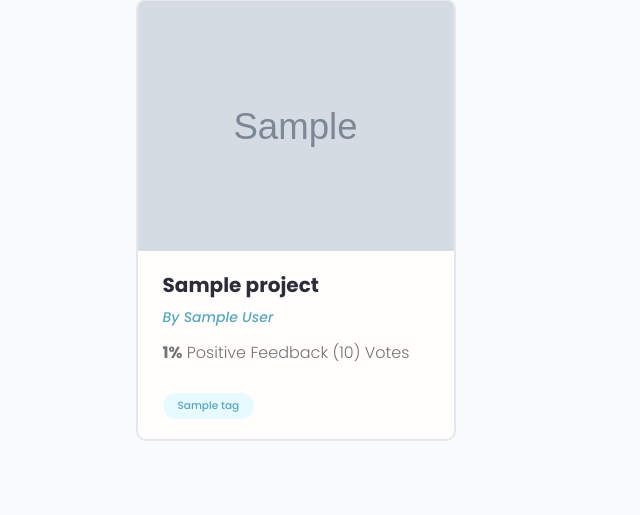
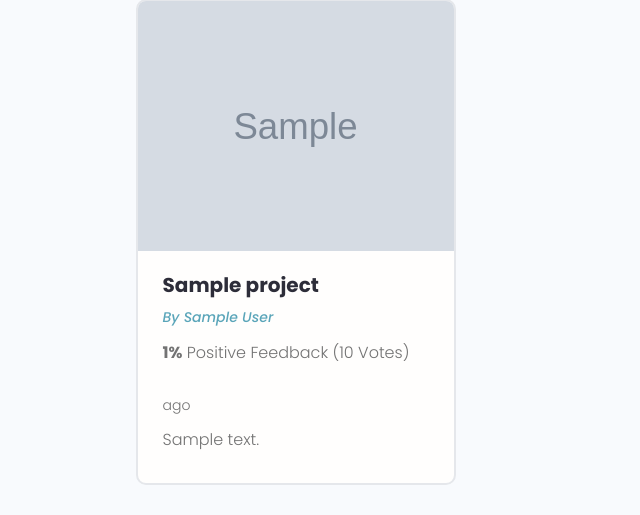
Before and after one commit to Coder1998Man/training-django, a Django app: page /projects/ in a window 1280 px wide. Shown: the part 370-885 px from the top of the page, without its empty margins (0-640 px from the left). Before the commit the page ends 811 px from the top, so only its background shows below. Run offline with Django 5.2, Linux system fonts and the light colour scheme; tables that the repository leaves empty hold one stand-in row (values such as "Sample post"); grey boxes marked "Sample" are stand-in pictures; parts of the project's set-up code (start-up, migrations or seed data) failed here and were passed over; some libraries are stand-ins or nearby versions.

Commit message:
some fix

```diff
--- a/blog/models.py
+++ b/blog/models.py
@@ -15,6 +15,7 @@
     source_link = models.CharField(max_length=2000, null=True, blank=True)
     created = models.DateTimeField(auto_now_add=True)
     id = models.UUIDField(default=uuid.uuid4, unique=True, primary_key=True, editable=False)
+
 
     def __str__(self):
         return self.title
--- a/blog/templates/blog/projects.html
+++ b/blog/templates/blog/projects.html
@@ -13,7 +13,7 @@
             </div>
 
             <div class="hero-section__search">
-                <form id='searchForm' class="form" action="{% url 'home' %}" method="get">
+                <form id='searchForm' class="form" action="{% url 'projects' %}" method="get">
                     <div class="form__field">
                         <label for="formInput#search">Search By Projects </label>
                         <input class="input input--text" id="formInput#search" type="text" name="search_query"
@@ -37,21 +37,12 @@
                             <img class="project__thumbnail" src="{{project.featured_image.url}}" alt="project thumbnail" />
                             <div class="card__body">
                                 <h3 class="project__title">{{project.title}}</h3>
-                                <p><a class="project__author" href="{% url 'project' project.id %}">By
-                                    {{project.owner.name}}</a>
+                                <p><a class="project__author" href="profile.html">By {{project.owner.name}}</a></p>
+                                <p class="project--rating">
+                                    <span style="font-weight: bold;">{{project.vote_ratio}}%</span> Positive Feedback ({{project.vote_total}} Vote{{project.vote_total|pluralize:"s"}})
                                 </p>
-                                <p class="project--rating">
-                                    <span style="font-weight: bold;">{{project.vote_ratio}}%</span> Positive
-                                    Feedback ({{project.vote_total}}) Vote{{project.vote_total|pluralize:"s"}}
-                                </p>
-                                <div class="project__tags">
-                                    {% for tag in project.tags.all %}
-                                    <span class="tag tag--pill tag--main">
-                                        <small>{{tag}}</small>
-                                    </span>
-                                    {% endfor %}
-
-                                </div>
+                                <p><small>{{project.created_at|timesince}} ago</small></p>
+                                <p>{{project.description}}</p>
                             </div>
                         </a>
                     </div>
--- a/blog/urls.py
+++ b/blog/urls.py
@@ -4,11 +4,12 @@
 from .views import projects, project, create_project, update_project, delete_project
 
 urlpatterns = [
-    path('', projects, name='home'),
+    path('', projects, name='projects'),
     path('create_project_form/', create_project, name='create_project'),
     path('project/<str:pk>/', project, name='project'),
     path('update_project/<str:pk>/', update_project, name='update_project'),
     path('delete_project/<str:pk>/', delete_project, name='delete_project'),
+
 ]
 
 urlpatterns += static(settings.MEDIA_URL, document_root=settings.MEDIA_ROOT)
--- a/templates/navbar.html
+++ b/templates/navbar.html
@@ -4,7 +4,7 @@
     <div class="container-fluid">
         <div class="navbar-nav">
             <a class="nav-link" href="{% url 'profiles' %}">Home |</a>
-            <a class="nav-link" href="{% url 'home' %}">Projects |</a>
+            <a class="nav-link" href="{% url 'projects' %}">Projects |</a>
             <a class="nav-link" href="{% url 'create_project' %}">New Project |</a>
             {% if user.is_superuser %}
                 <a class="nav-link" href="{% url 'admin:index' %}">Admin</a>
```
Also changed, not shown: static/images/804883a2-6281-438e-a426-8e3d1d8156c0.jpg (added), static/images/804883a2-6281-438e-a426-8e3d1d8156c0_V9UMzRX.jpg (added), static/images/portfolio.png (added), static/images/profiles/804883a2-6281-438e-a426-8e3d1d8156c0.jpg (added).
